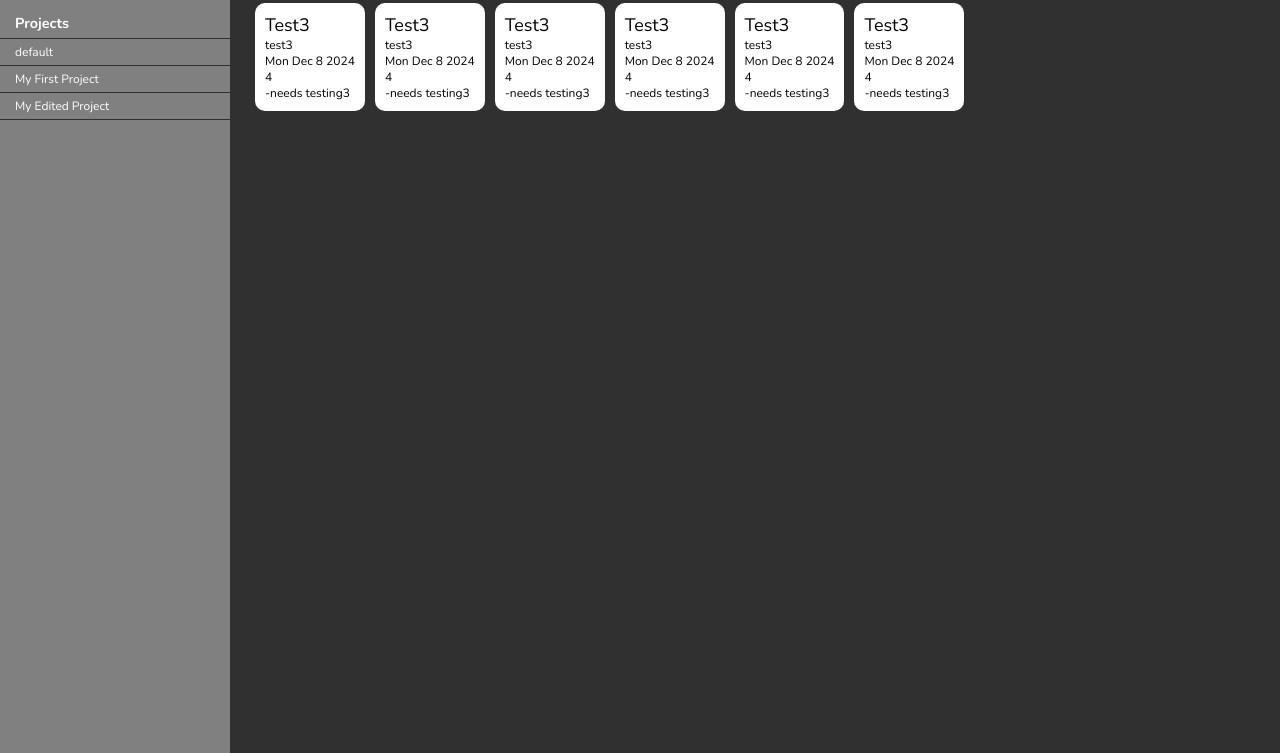
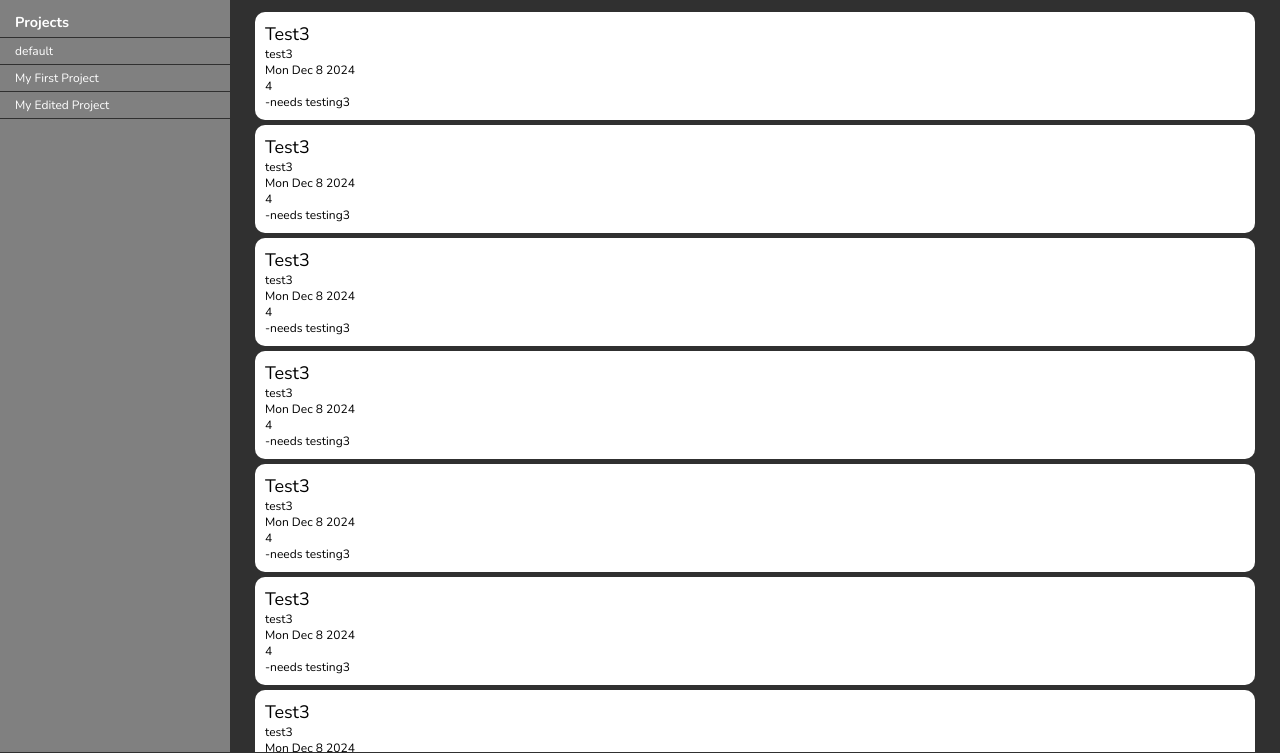
Before and after one commit to bcamili/odin-todo-list, a website built with webpack: page src/template.html in a window 1280 px wide. Shown: the part 47-800 px from the top of the page. Built offline with nearby package versions, Linux system fonts and the light colour scheme; a web font is replaced by a local one.

Commit message:
sidebar slides in and out, content fills the available space, content also scrolls in its own window, sidebar and header stay fixed

```diff
--- a/src/Model/model.js
+++ b/src/Model/model.js
@@ -6,6 +6,17 @@ export const model = (function(){
     const defaultProject = createProject("default");
     projects.push(defaultProject);
     defaultProject.addTodo("Test3", "test3", new Date(), 4, "-needs testing3");
+    defaultProject.addTodo("Test3", "test3", new Date(), 4, "-needs testing3");
+    defaultProject.addTodo("Test3", "test3", new Date(), 4, "-needs testing3");
+    defaultProject.addTodo("Test3", "test3", new Date(), 4, "-needs testing3");
+    defaultProject.addTodo("Test3", "test3", new Date(), 4, "-needs testing3");
+    defaultProject.addTodo("Test3", "test3", new Date(), 4, "-needs testing3");
+    defaultProject.addTodo("Test3", "test3", new Date(), 4, "-needs testing3");
+    defaultProject.addTodo("Test3", "test3", new Date(), 4, "-needs testing3");
+    defaultProject.addTodo("Test3", "test3", new Date(), 4, "-needs testing3");
+    defaultProject.addTodo("Test3", "test3", new Date(), 4, "-needs testing3");
+    defaultProject.addTodo("Test3", "test3", new Date(), 4, "-needs testing3");
+    defaultProject.addTodo("Test3", "test3", new Date(), 4, "-needs testing3");defaultProject.addTodo("Test3", "test3", new Date(), 4, "-needs testing3");
     defaultProject.addTodo("Test3", "test3", new Date(), 4, "-needs testing3");
     defaultProject.addTodo("Test3", "test3", new Date(), 4, "-needs testing3");
     defaultProject.addTodo("Test3", "test3", new Date(), 4, "-needs testing3");
--- a/src/View/view.js
+++ b/src/View/view.js
@@ -29,11 +29,14 @@ export const view =(function () {
     sideBarButton.addEventListener("click", () =>{
         sideBarButton.textContent = sideBarButton.textContent == ">" ? sideBarButton.textContent = "<" : sideBarButton.textContent = ">";
         sideBarDiv.classList.toggle("open");
-        contentDiv.classList.toggle("open");
     });
     sideBarTitle.appendChild(sideBarButton);
 
-    appDiv.appendChild(sideBarDiv);
+    const SBCWrapper = document.createElement("div");
+    SBCWrapper.id = "SBCWrapper";
+    SBCWrapper.appendChild(sideBarDiv);
+    SBCWrapper.appendChild(contentDiv);
+    appDiv.appendChild(SBCWrapper);
 
 
 
--- a/src/style.css
+++ b/src/style.css
@@ -23,25 +23,17 @@ html,body{
 
 #app{
     height: 100%;
-    display: grid;
-    grid-template-columns: minmax(106px, 1fr) minmax(214px, 2fr) ;
-    grid-template-rows: 45px auto ;
-    grid-template-areas:
-        "headerDiv headerDiv"
-        "sideBarDiv contentDiv";
-    transition: grid-template-columns 0.3s ease;
+    display: flex;
+    flex-direction: column;
 }
 
-@media (min-width:690px){
-    #app{
-        grid-template-columns: 230px 1fr ;
-    }
+#SBCWrapper{
+    display: flex;
+    height: calc(100% - 45px);
 }
-
 
 #headerDiv{
     background-color: var(--highlightColor);
-    grid-area: headerDiv;
 }
 
 #header{
@@ -75,40 +67,44 @@ html,body{
 }
 
 #sideBarDiv{
+    float: left;
+    min-width: 33%;
     background-color: var(--middleColor);
-    grid-area: sideBarDiv;
     padding-top: 10px;
 }
 
 .sideBarDiv{
     position: relative;
     transform: translateX(0);
-    transition: transform 0.3s ease;
+    transition: margin 0.3s ease;
+}
+
+@media (min-width:690px){
+    #sideBarDiv{
+        min-width: 230px;
+        max-width: 230px;
+    }
 }
 
 @media (max-width: 500px){
 
     .sideBarDiv {
-        transform: translateX(calc(-1 * calc(100% - 20px)));
+/*         transform: translateX(calc(-1 * calc(100% - 20px)));
+ */
+        margin-left: calc(-1 * calc(33% - 20px));
     }
 
     .sideBarDiv.open{
-        transform: translateX(0);
-    }
-
-    .contentDiv {
-        transform: translateX(calc(-1 * calc(50% - 20px)));
-    }
-
-    .contentDiv.open{
-        transform: translateX(0);
+/*         transform: translateX(0);
+ */
+        margin-left: 0px;
     }
 }
 
 @media (min-width: 500px){
     #sideBarButton{
-        visibility: hidden;
-    }
+         visibility: hidden;
+     }
 }
 
 #sideBarTitle{
@@ -163,18 +159,19 @@ html,body{
     margin: 0;
 }
 
-#todoList{
+
+
+
+#contentDiv{
+    padding: 10px 20px 0px 20px;
+    flex-grow: 1;
     display: flex;
-    flex-wrap: wrap;
+    flex-direction: column;
 }
 
-.contentDiv{
-    transition: transform 0.3s ease;
-}
-
-#contentDiv{
-    grid-area: contentDiv;
-    padding-left: 20px;
+#todoList{
+    height: 100%;
+    overflow: scroll;
 }
 
 #projectTitle{
```
